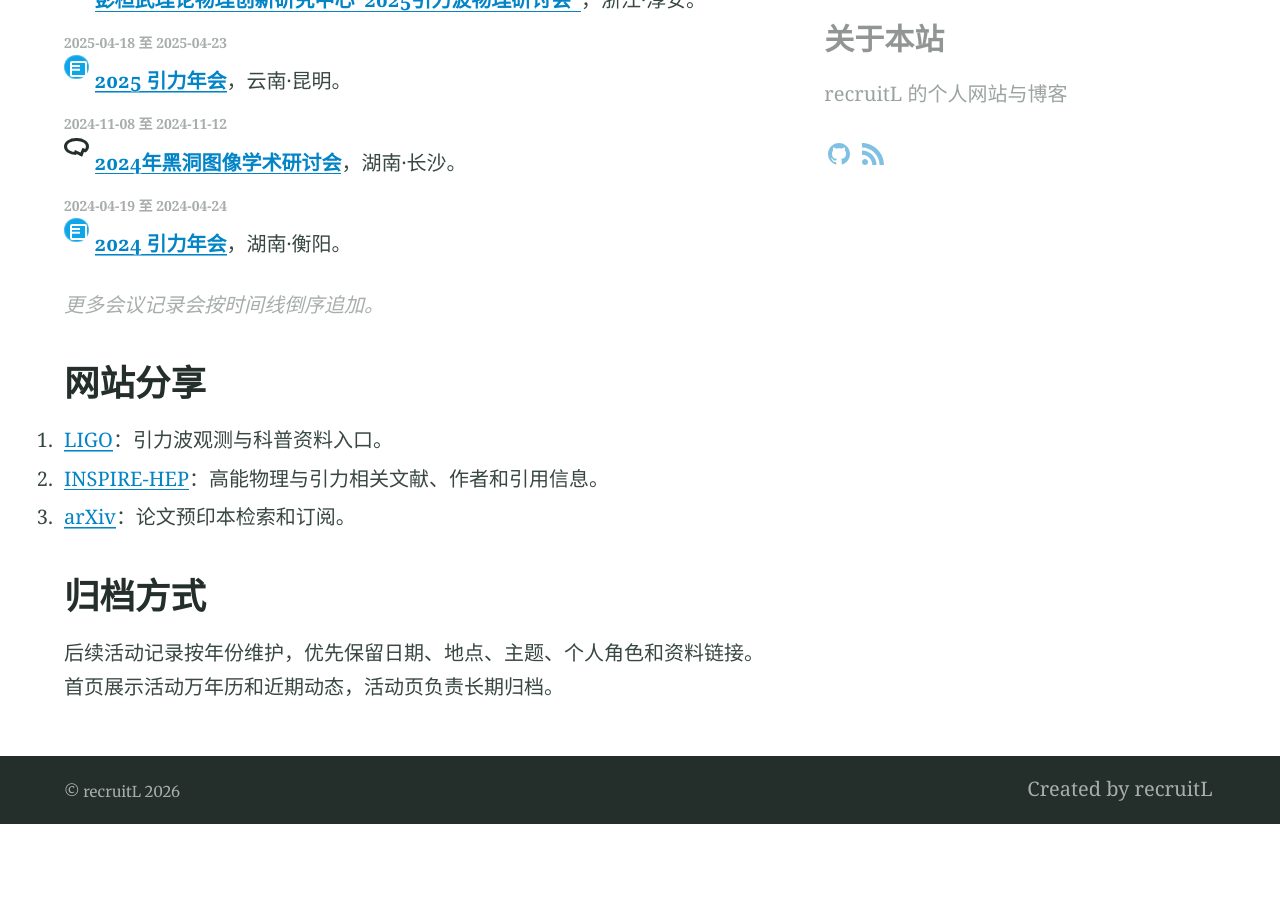
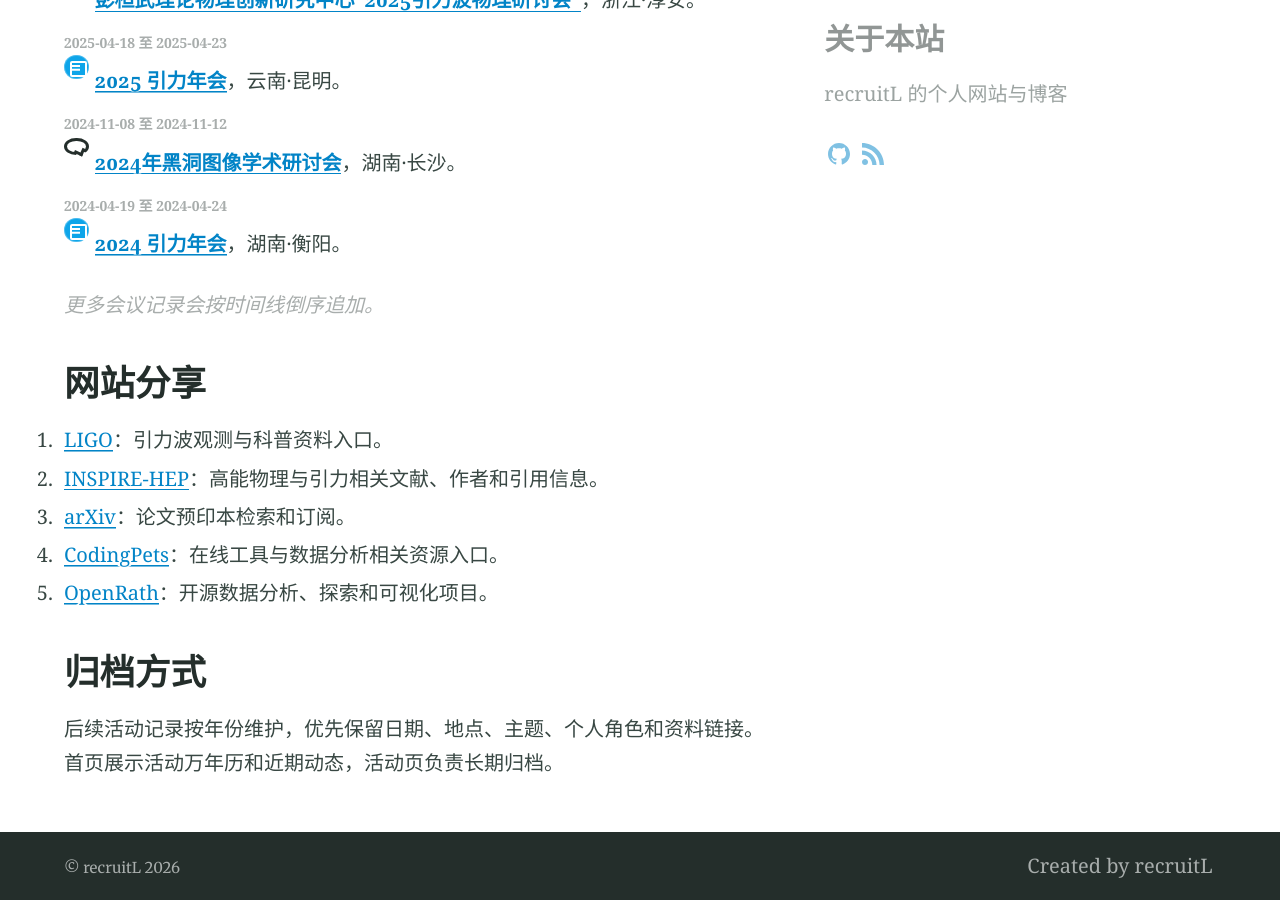
Before and after one commit to recruitL/recruitL.github.io, a Jekyll site: the page built from activities/index.md, in a window 1280 px wide and 900 px high, scrolled down 945 px. Built offline with Jekyll 4.4.1, drawn with Linux system fonts in a browser that asks for light colours; before the commit the page ends 1769 px from its top, so only the background shows below that.

Commit message:
Add shared website links

```diff
--- a/activities/index.md
+++ b/activities/index.md
@@ -131,6 +131,8 @@ aside: true
   <li><a href="https://www.ligo.org/">LIGO</a>：引力波观测与科普资料入口。</li>
   <li><a href="https://inspirehep.net/authors/2761677?ui-citation-summary=true">INSPIRE-HEP</a>：高能物理与引力相关文献、作者和引用信息。</li>
   <li><a href="https://arxiv.org/">arXiv</a>：论文预印本检索和订阅。</li>
+  <li><a href="https://codingpets.com/">CodingPets</a>：在线工具与数据分析相关资源入口。</li>
+  <li><a href="https://github.com/Rath-Team/OpenRath">OpenRath</a>：开源数据分析、探索和可视化项目。</li>
 </ol>
 
 ## 归档方式
```
Also changed, not shown: en/activities/index.md (+2 -0 lines).
